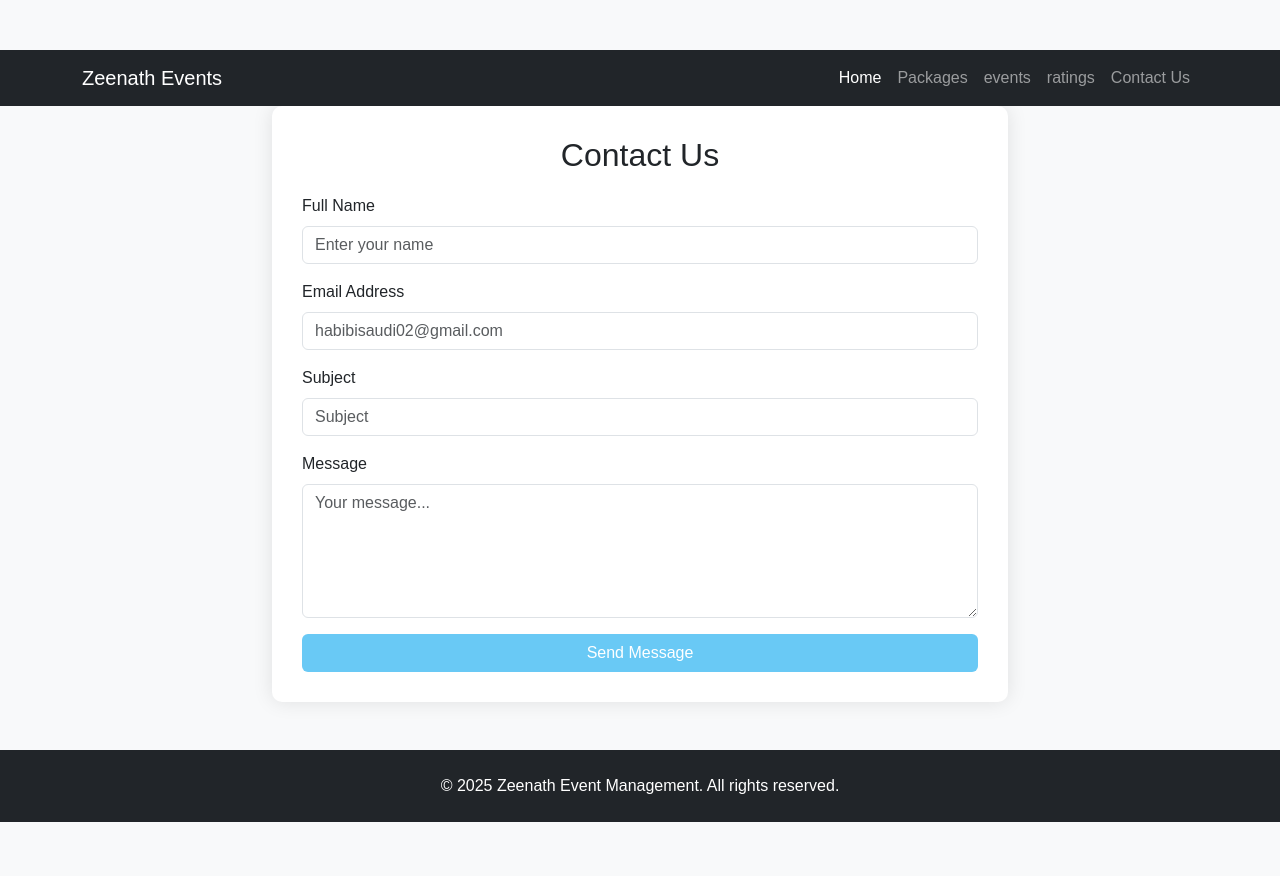
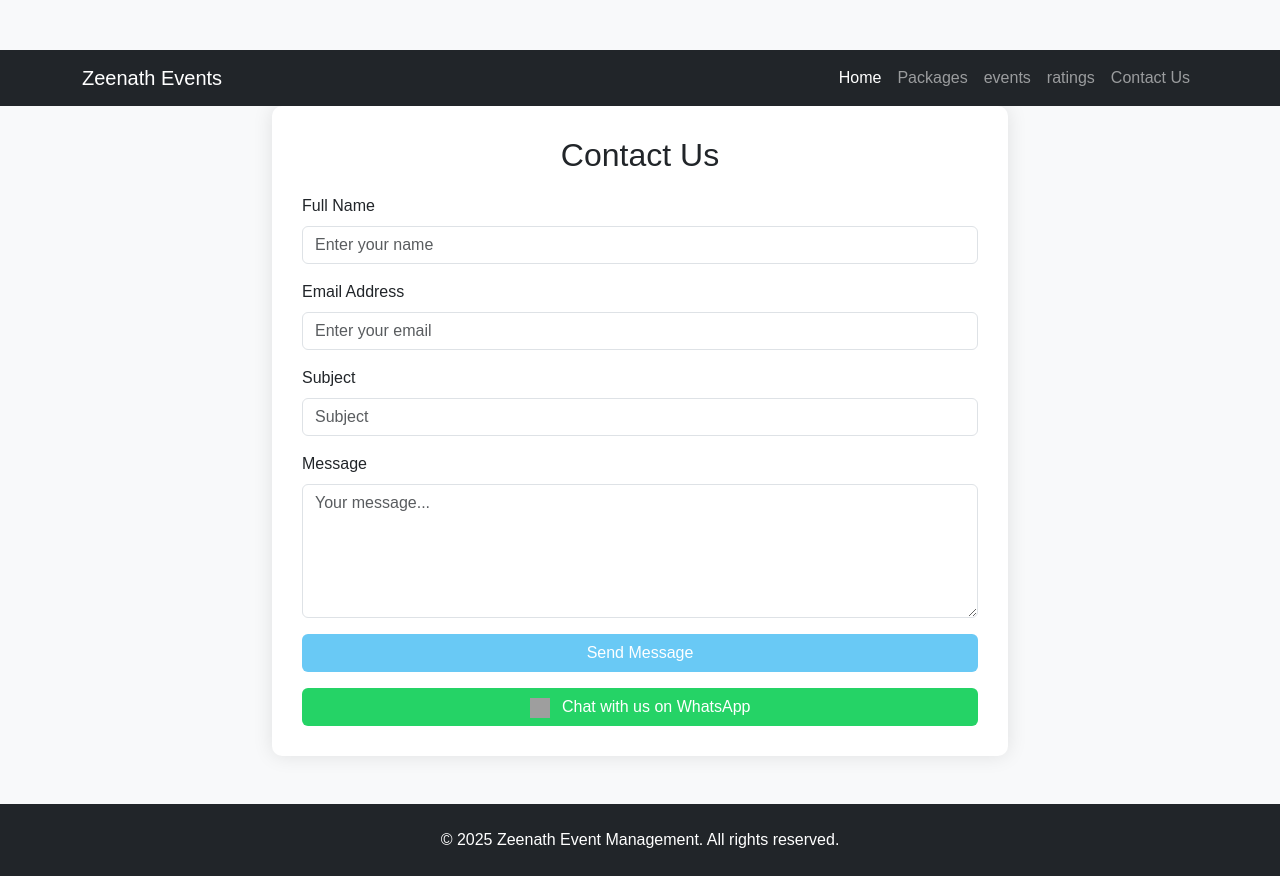
Before and after one commit to habibisaudi/Zeenath-Events, a plain HTML site: page contact.html in a window 1280 px wide. Before the commit the page ends 822 px from the top, so only its background shows below. Drawn offline with nearby package versions, Linux system fonts and the light colour scheme; grey boxes are pictures that could not be loaded.

Commit message:
Add files via upload

```diff
--- a/contact.html
+++ b/contact.html
@@ -28,20 +28,33 @@
     .btn-custom:hover {
       background-color: #4ab8e0;
     }
+    .btn-whatsapp {
+      background-color: #25D366;
+      color: white;
+    }
+    .btn-whatsapp:hover {
+      background-color: #1ebe57;
+    }
+    .btn-whatsapp img {
+      vertical-align: middle;
+      margin-right: 8px;
+      width: 20px;
+      height: 20px;
+    }
   </style>
 </head>
 <body>
   <!-- Navbar -->
   <nav class="navbar navbar-expand-lg navbar-dark bg-dark">
     <div class="container">
-      <a class="navbar-brand" href="index.html">Zeenath Events</a>
+      <a class="navbar-brand" href="events.html">Zeenath Events</a>
       <button class="navbar-toggler" type="button" data-bs-toggle="collapse" data-bs-target="#navbarNav">
         <span class="navbar-toggler-icon"></span>
       </button>
       <div class="collapse navbar-collapse" id="navbarNav">
         <ul class="navbar-nav ms-auto">
           <li class="nav-item">
-            <a class="nav-link active" href="index.html">Home</a>
+            <a class="nav-link active" href="events.html">Home</a>
           </li>
           <li class="nav-item">
             <a class="nav-link" href="packages.html">Packages</a>
@@ -51,15 +64,14 @@
           </li>
           <li class="nav-item">
             <a class="nav-link" href="ratings.html">ratings</a>
+          </li>
           <li class="nav-item">
             <a class="nav-link" href="contact.html">Contact Us</a>
-          </li>
           </li>
         </ul>
       </div>
     </div>
   </nav>
-
 
   <div class="container">
     <div class="row justify-content-center">
@@ -67,15 +79,15 @@
         <div class="contact-form">
           <h2 class="contact-title text-center">Contact Us</h2>
 
-        <!-- 📨 Formspree Contact Form -->
-        <form action="habibisaudi02@gmail.com" method="email">
+          <!-- 📨 Contact Form -->
+          <form action="mailto:habibisaudi02@gmail.com" method="POST" enctype="text/plain">
             <div class="mb-3">
               <label for="name" class="form-label">Full Name</label>
               <input type="text" name="name" class="form-control" id="name" placeholder="Enter your name" required />
             </div>
             <div class="mb-3">
               <label for="email" class="form-label">Email Address</label>
-            <input type="email" name="email" class="form-control" id="email" placeholder="habibisaudi02@gmail.com" required />
+              <input type="email" name="email" class="form-control" id="email" placeholder="Enter your email" required />
             </div>
             <div class="mb-3">
               <label for="subject" class="form-label">Subject</label>
@@ -85,14 +97,20 @@
               <label for="message" class="form-label">Message</label>
               <textarea name="message" class="form-control" id="message" rows="5" placeholder="Your message..." required></textarea>
             </div>
-          <button type="submit" class="btn btn-custom w-100">Send Message</button>
+            <button type="submit" class="btn btn-custom w-100 mb-3">Send Message</button>
           </form>
-        <!-- End of Form -->
+
+          <!-- 💬 WhatsApp Chat Button -->
+          <a href="https://wa.me/918121446011?text=Hello%20there!" target="_blank" class="btn btn-whatsapp w-100">
+            <img src="https://upload.wikimedia.org/wikipedia/commons/6/6b/WhatsApp.svg" alt="WhatsApp Logo">
+            Chat with us on WhatsApp
+          </a>
 
         </div>
       </div>
     </div>
   </div>
+
   <!-- Footer -->
   <footer class="bg-dark text-white text-center py-4 mt-5">
     <div class="container">
@@ -100,7 +118,6 @@
     </div>
   </footer>
 
-
   <script src="https://cdn.jsdelivr.net/npm/bootstrap@5.3.5/dist/js/bootstrap.bundle.min.js"></script>
 </body>
 </html>
```
Lines whose indentation alone changed are shown as unchanged.
